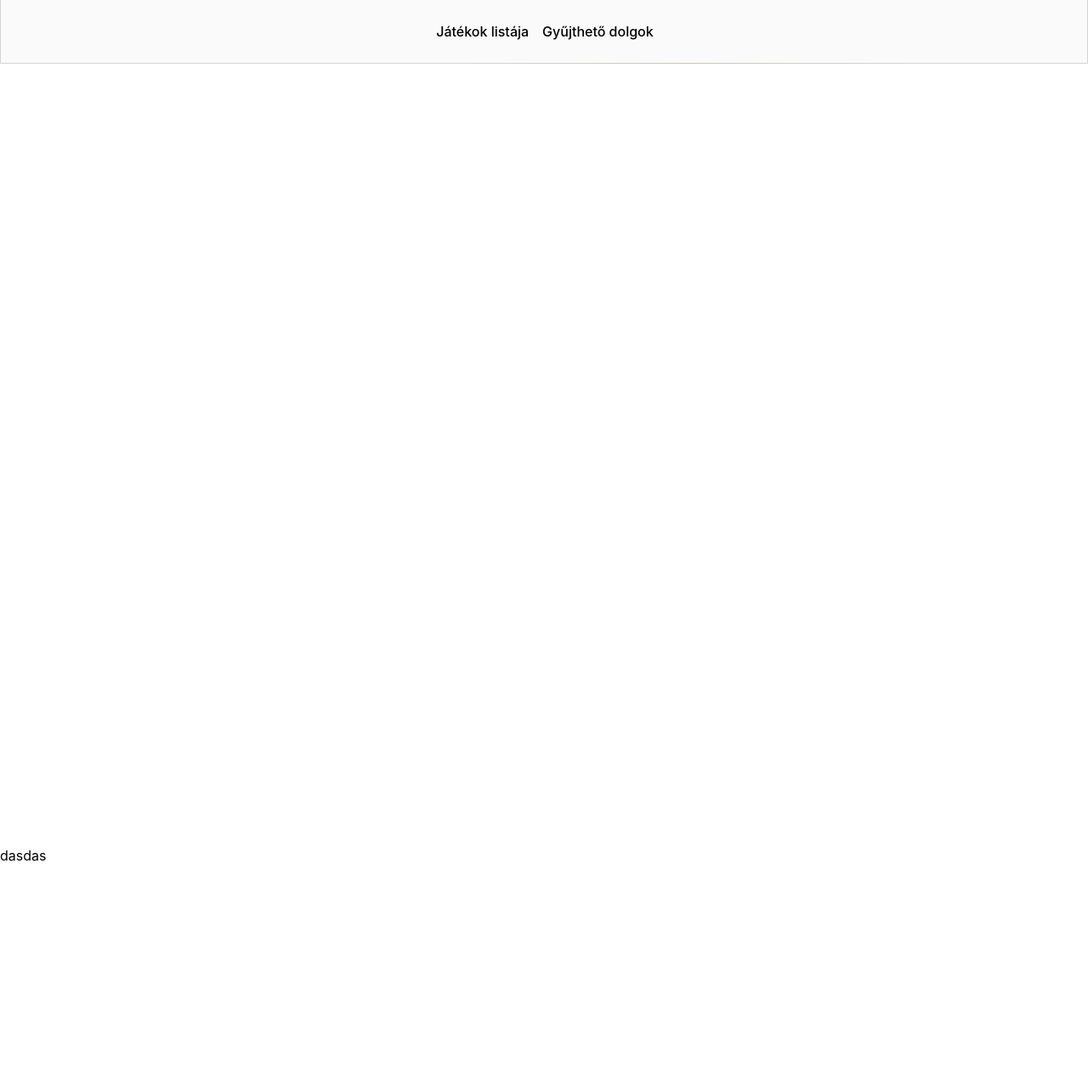
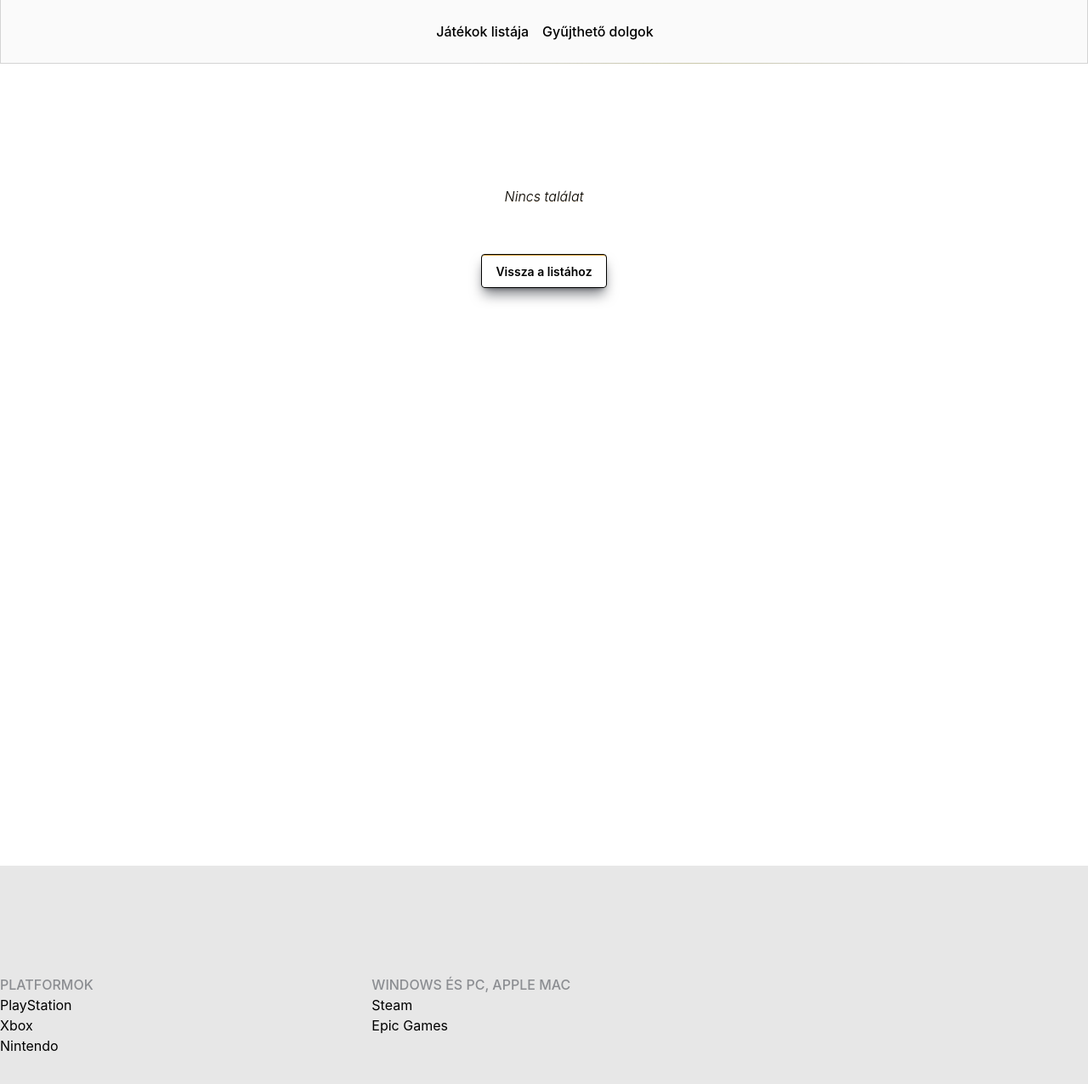
Before and after one commit to Csabaprem03/Vue, a Vue app: page /#/login in a window 1280 px wide. Before the commit this address led to /#/login. Shown: the top 1276 px of the page at 85% size. Before the commit the page ends 1139 px from the top, so only its background shows below. Built offline with nearby package versions, Linux system fonts and the light colour scheme; no server answers; some icons are missing.

Commit message:
lábjegzyetek , minden token button-t  áttűnése, 404-es nincs találat útvonalon

```diff
--- a/src/components/Footer.vue
+++ b/src/components/Footer.vue
@@ -1,9 +1,38 @@
 <template>
-  <footer class="my-30">
-    <h2>dasdas</h2>
+  <footer
+    class="bg-stone-900/10 dark:bg-neutral-50/70 mt-32 mx-auto py-32 grid grid-cols-1 md:grid-cols-3 gap-8"
+  >
+    <div
+      v-for="(col, colindex) in LinkColumns"
+      class="col-span-3 lg:col-span-1"
+      :key="colindex"
+    >
+      <section v-for="section in col" class="flex flex-col mb-4">
+        <h3
+          class="font-medium dark:text-blue-950/60 text-gray-950/80 uppercase opacity-50"
+        >
+          {{ section.title }}
+        </h3>
+        <a
+          v-for="link in section.links"
+          target="_blank"
+          :href="link.to"
+          class="dark:text-gray-950/70 dark:hover:underline dark:hover:underline-offset-2 dark:hover:decoration-blue-950/60 hover:underline hover:underline-offset-2 hover:decoration-slate-950/70"
+          >{{ link.text }}</a
+        >
+      </section>
+    </div>
   </footer>
 </template>
 
-<script setup lang="ts"></script>
+<script setup lang="ts">
+import { ref } from "vue";
+import sourceData from "../datas/link.json";
+import type { LinkColumn } from "../types";
+
+const LinkColumns = ref<LinkColumn[][]>(
+  sourceData.linkcolumns as LinkColumn[][],
+);
+</script>
 
 <style scoped></style>
--- a/src/components/domains/CollectibleTypeCard.vue
+++ b/src/components/domains/CollectibleTypeCard.vue
@@ -70,6 +70,7 @@
         </div>
       </div>
       <RouterLink
+        :class="[!authStore.token ? 'hidden' : 'block']"
         :to="{ name: 'collectibles.edit', params: { id: Number(item.id) } }"
         class="animate-none hover:animate-wiggle btn btn-outline dark:btn-primary hover:text-neutral-50 shadow-lg dark:shadow-neutral-50/20 dark:inset-shadow-2xs dark:inset-shadow-neutral-50/90 shadow-gray-950/50 inset-shadow-2xs inset-shadow-yellow-600/70 mb-5"
       >
@@ -85,7 +86,7 @@
       </RouterLink>
     </div>
     <RouterLink
-      class="animate-none hover:animate-wiggle btn btn-outline dark:btn-primary hover:text-neutral-50 shadow-lg dark:shadow-neutral-50/20 dark:inset-shadow-2xs dark:inset-shadow-neutral-50/90 shadow-gray-950/50 inset-shadow-2xs inset-shadow-yellow-600/70 my-[48.23px]"
+      class="animate-none hover:animate-wiggle btn btn-outline dark:btn-primary hover:text-neutral-50 shadow-lg dark:shadow-neutral-50/20 dark:inset-shadow-2xs dark:inset-shadow-neutral-50/90 shadow-gray-950/50 inset-shadow-2xs inset-shadow-yellow-600/70 my-10"
       to="/games"
       >Vissza a listához</RouterLink
     >
@@ -98,9 +99,11 @@ import { useGamesStore } from "../../stores/gamesStore";
 import { slugify } from "../../stores/slugfiy";
 import { RouterLink } from "vue-router";
 import { Icon } from "@iconify/vue";
+import { useAuthStore } from "../../stores/authStore";
 
 const props = defineProps<{ slug: string; type: string; gameId?: number }>();
 const store = useGamesStore();
+const authStore = useAuthStore();
 
 if (store.games.length === 0) {
   store.GETallgames();
--- a/src/components/pages/CollectibleGrid.vue
+++ b/src/components/pages/CollectibleGrid.vue
@@ -61,6 +61,7 @@
               @click="handleDelete(item.id, item.type)"
             >
               <Icon
+                :class="[!authStore.token ? 'hidden' : 'block']"
                 icon="line-md:trash"
                 class="text-red-950/100"
                 height="30"
--- a/src/components/pages/GameCard.vue
+++ b/src/components/pages/GameCard.vue
@@ -47,6 +47,7 @@ function handleDelete(id: number, name: string): void {
       >
         <Card class="card-flex-content py-4 px-2">
           <div
+            :class="[!authStore.token ? 'hidden' : 'block']"
             class="grid grid-cols-2 py-3 gap-2 my-auto absolute z-30 top-[-1%] right-0 animate-none *:hover:animate-wiggle"
           >
             <RouterLink
--- a/src/components/pages/GameGrid.vue
+++ b/src/components/pages/GameGrid.vue
@@ -43,6 +43,7 @@ function handleDelete(id: number, name: string): void {
       >
         <Card class="card-content py-4 px-2">
           <div
+            :class="[!authStore.token ? 'hidden' : 'block']"
             class="grid grid-cols-2 py-3 gap-2 my-auto absolute z-30 top-[-1%] right-0 animate-none *:hover:animate-wiggle"
           >
             <RouterLink
--- a/src/components/pages/NotFound.vue
+++ b/src/components/pages/NotFound.vue
@@ -1,11 +1,21 @@
 <template>
-  <div>
-    404
-    <RouterLink to="/games">Vissza a listához</RouterLink>
+  <div class="flex flex-col items-center justify-center m-4">
+    <Icon icon="nrk:404" class="w-30 h-30" />
+    <p
+      class="my-2 font-light italic text-shadow-2xs dark:text-shadow-blue-950/70 text-shadow-yellow-700/20"
+    >
+      Nincs találat
+    </p>
+    <RouterLink
+      class="animate-none hover:animate-wiggle btn btn-outline dark:btn-primary hover:text-neutral-50 shadow-lg dark:shadow-neutral-50/20 dark:inset-shadow-2xs dark:inset-shadow-neutral-50/90 shadow-gray-950/50 inset-shadow-2xs inset-shadow-yellow-600/70 my-[48.23px]"
+      to="/games"
+      >Vissza a listához</RouterLink
+    >
   </div>
 </template>
 
 <script setup lang="ts">
+import { Icon } from "@iconify/vue";
 import { RouterLink } from "vue-router";
 </script>
 
--- a/src/components/validators/MessagePanel.vue
+++ b/src/components/validators/MessagePanel.vue
@@ -3,18 +3,20 @@
     <Transition name="modal">
       <div v-if="show" class="modal-mask" @click.stop="$emit('close')">
         <div class="modal-container">
-          <div class="modal-header">
-            <slot name="header">default header</slot>
+          <div class="modal-header text-center font-black italic my-2.5">
+            <slot name="header" />
           </div>
 
-          <div class="modal-body">
+          <div class="modal-body text-center">
             <slot name="body">{{ message }}</slot>
           </div>
 
-          <div class="modal-footer">
+          <div class="modal-footer flex justify-center my-3.5">
             <slot name="footer">
-              default footer
-              <button class="modal-default-button" @click="$emit('close')">
+              <button
+                class="modal-default-button animate-none hover:animate-wiggle"
+                @click="$emit('close')"
+              >
                 <Icon
                   icon="line-md:close-small"
                   class="text-red-500 w-10 h-10"
@@ -55,12 +57,19 @@ defineEmits(["close"]);
 }
 .modal-container {
   width: 90%;
+  padding: 1%;
   max-width: 400px;
-  background-color: #fff;
+  background-color: #ebe3e3;
   border-radius: 12px;
   box-shadow: 0 10px 30px rgb(0, 0, 0, 0.3);
-  color: #333;
+  color: #0c0808;
   transition: all 0.3s ease;
+}
+.dark .modal-container {
+  background-color: rgb(1, 3, 27);
+  color: #d1c9c9;
+  box-shadow: 0 10px 30px rgba(190, 186, 186, 0.3);
+  border: 1px #0c0c0c solid;
 }
 .modal-enter-from {
   opacity: 0;
--- a/src/views/Account.vue
+++ b/src/views/Account.vue
@@ -18,6 +18,8 @@
           >Videojáték-kiadó: Gyűjthető dolog</RouterLink
         >
       </div>
+    </Card>
+    <div class="mt-5.5">
       <RouterView v-slot="{ Component, route }">
         <Transition
           name="fade"
@@ -28,7 +30,7 @@
           <component :is="Component" :key="route.path" />
         </Transition>
       </RouterView>
-    </Card>
+    </div>
   </div>
 </template>
 
```
Also changed, not shown: src/router/index.ts (+63 -6 lines), src/types.ts (+9 -0 lines).
